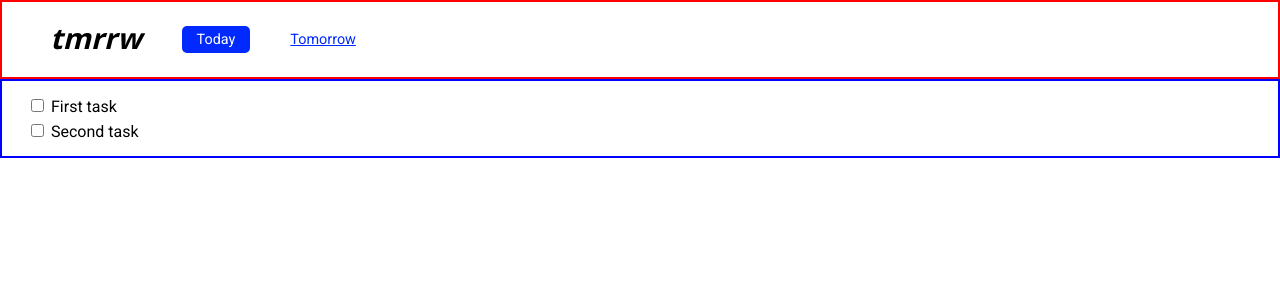
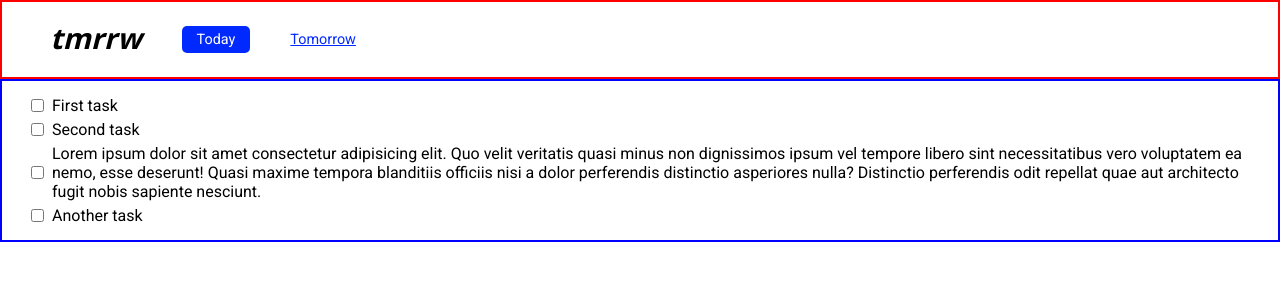
Before and after one commit to tmrrw-team/tmrrw, a Vue app: page / in a window 1280 px wide. Shown: the top 300 px of the page. Built offline with nearby package versions, Linux system fonts and the light colour scheme.

Commit message:
fix TmCheckbox layout

```diff
--- a/src/modules/dashboard/components/TodayTasks.vue
+++ b/src/modules/dashboard/components/TodayTasks.vue
@@ -22,6 +22,14 @@ export default {
         title: 'Second task',
         done: false,
       },
+      {
+        title: 'Lorem ipsum dolor sit amet consectetur adipisicing elit. Quo velit veritatis quasi minus non dignissimos ipsum vel tempore libero sint necessitatibus vero voluptatem ea nemo, esse deserunt! Quasi maxime tempora blanditiis officiis nisi a dolor perferendis distinctio asperiores nulla? Distinctio perferendis odit repellat quae aut architecto fugit nobis sapiente nesciunt.',
+        done: false,
+      },
+      {
+        title: 'Another task',
+        done: false,
+      },
     ];
 
     return {
--- a/src/modules/ui-kit/components/TmCheckbox.vue
+++ b/src/modules/ui-kit/components/TmCheckbox.vue
@@ -2,14 +2,19 @@
   <label class="tm-checkbox">
     <input type="checkbox">
 
-    <span class="text">
+    <div class="text">
       <slot />
-    </span>
+    </div>
   </label>
 </template>
 
 <style lang="scss" scoped>
 .tm-checkbox {
   cursor: pointer;
+  display: flex;
+}
+
+.text {
+  margin-left: 5px;
 }
 </style>
```
